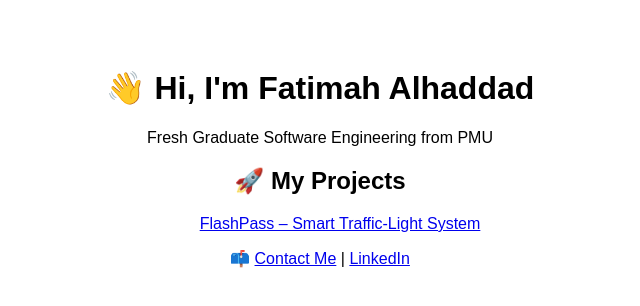
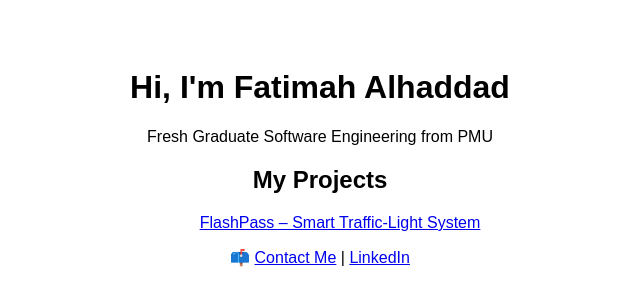
Before and after one commit to Fatimaalhaddad1/fatimaalhaddad1, a plain HTML site: page index.html in a window 1280 px wide. Shown: the whole page, without its empty margins (320-960 px from the left). Drawn offline with Linux system fonts and the light colour scheme.

Commit message:
Update index.html

```diff
--- a/index.html
+++ b/index.html
@@ -6,9 +6,9 @@
   <title>Fatimah Alhaddad | Portfolio</title>
 </head>
 <body style="font-family: sans-serif; text-align: center; padding: 40px;">
-  <h1>👋 Hi, I'm Fatimah Alhaddad</h1>
+  <h1>Hi, I'm Fatimah Alhaddad</h1>
   <p> Fresh Graduate Software Engineering from PMU </p>
-  <h2>🚀 My Projects</h2>
+  <h2> My Projects</h2>
   <ul style="list-style: none;">
     <li><a href="#">FlashPass – Smart Traffic-Light System</a></li>
   </ul>
```
